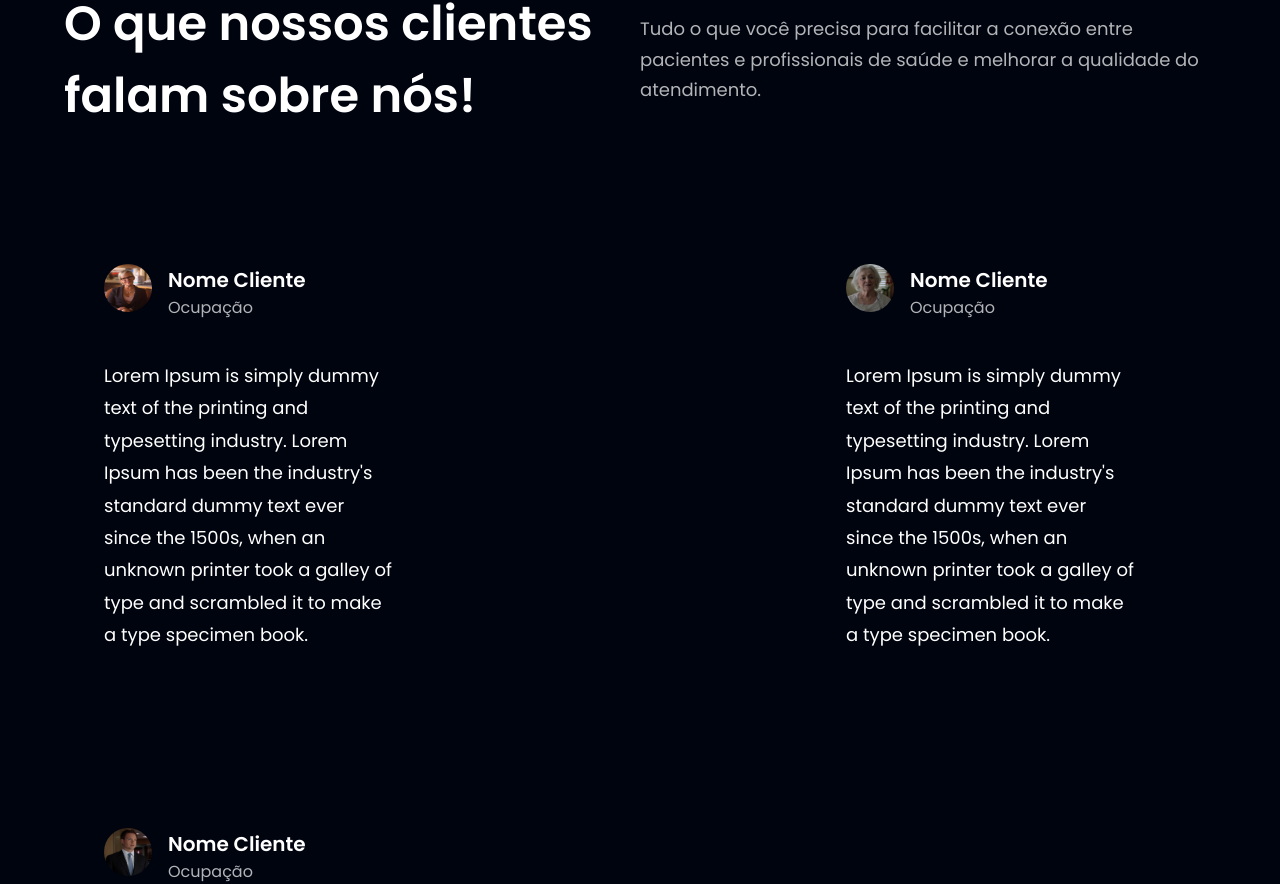
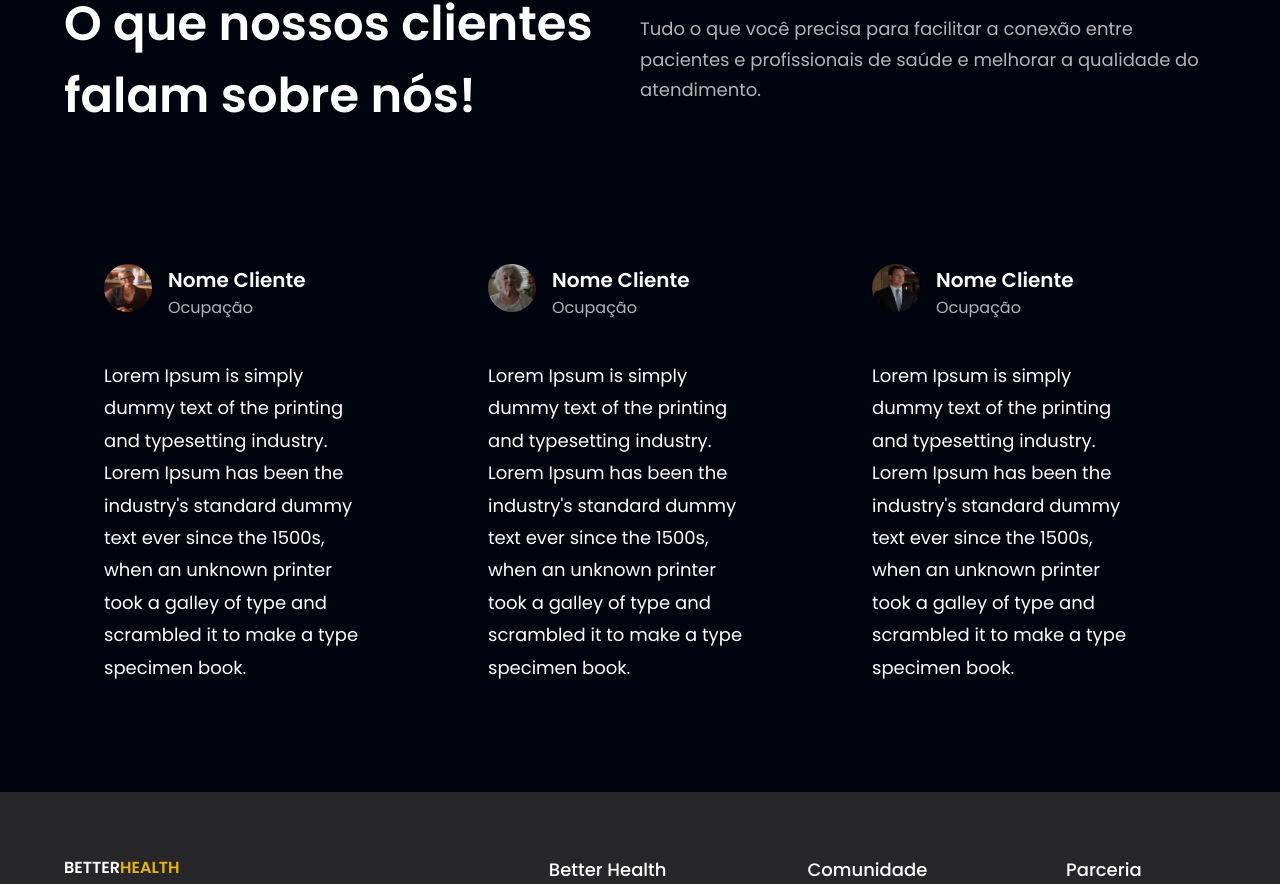
Before and after one commit to vinivent/modern-healthcare, a React (Vite) app: page / in a window 1280 px wide. Shown: the part 793-1677 px from the top of the page. Built offline with nearby package versions, Linux system fonts and the light colour scheme.

Commit message:
adjusting the responsiveness of the cards

```diff
--- a/src/components/Testimonials.jsx
+++ b/src/components/Testimonials.jsx
@@ -22,7 +22,7 @@
         </div>
       </div>
 
-      <div className="flex flex-wrap sm:justify-between justify-center w-full z-[1]">
+      <div className="flex flex-col sm:flex-row justify-between w-full">
         {feedback.map((card) => (
           <FeedbackCard key={card.id} {...card} />
         ))}
```
